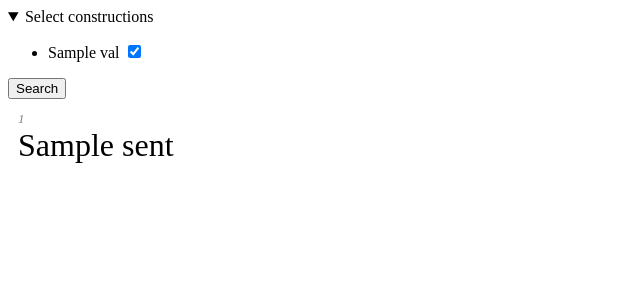
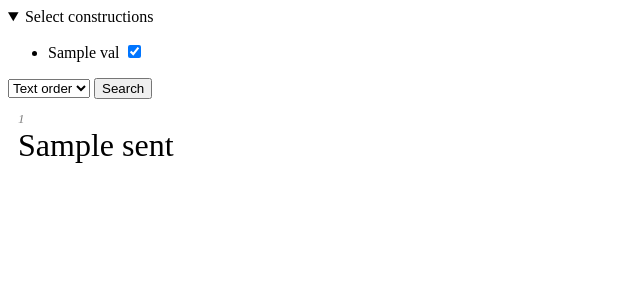
Before and after one commit to mr-martian/treebank2curriculum, a Flask app: template templates/index.html in a window 1280 px wide, after a click on "Select constructions". Shown: the top 300 px of the page, without its empty margins (0-640 px from the left). Run offline with Flask 3, Linux system fonts and the light colour scheme; the template is opened without the code that fills it: most values are stand-ins (such as "Sample title", 1, 10 or a date in 2020).

Commit message:
sort by length

```diff
--- a/main.py
+++ b/main.py
@@ -31,4 +31,9 @@ def main_page():
     qs = ', '.join(['?']*len(ids))
     cur.execute(f'SELECT key, content FROM sentences WHERE key IN ({qs})',
                 ids)
-    return render_template('index.html', feats=feats, sents=cur.fetchall())
+    sents = cur.fetchall()
+    order = request.form.get('sort-order')
+    if order == 'len':
+        sents.sort(key=lambda x: len(x[1]))
+    return render_template('index.html', feats=feats, sents=sents,
+                           order=order)
--- a/templates/index.html
+++ b/templates/index.html
@@ -33,6 +33,14 @@
 		   {% if val.0 %}checked{% endif %}></input>
 	    {% endfor %}
 	</ul>
+	<select name="sort-order">
+	  <option value="text"
+		  {% if order == 'text' %}selected{% endif %}>
+	    Text order</option>
+	  <option value="len"
+		  {% if order == 'len' %}selected{% endif %}>
+	    Length</option>
+	</select>
 	<button type="submit">Search</button>
       </form>
     </details>
```
